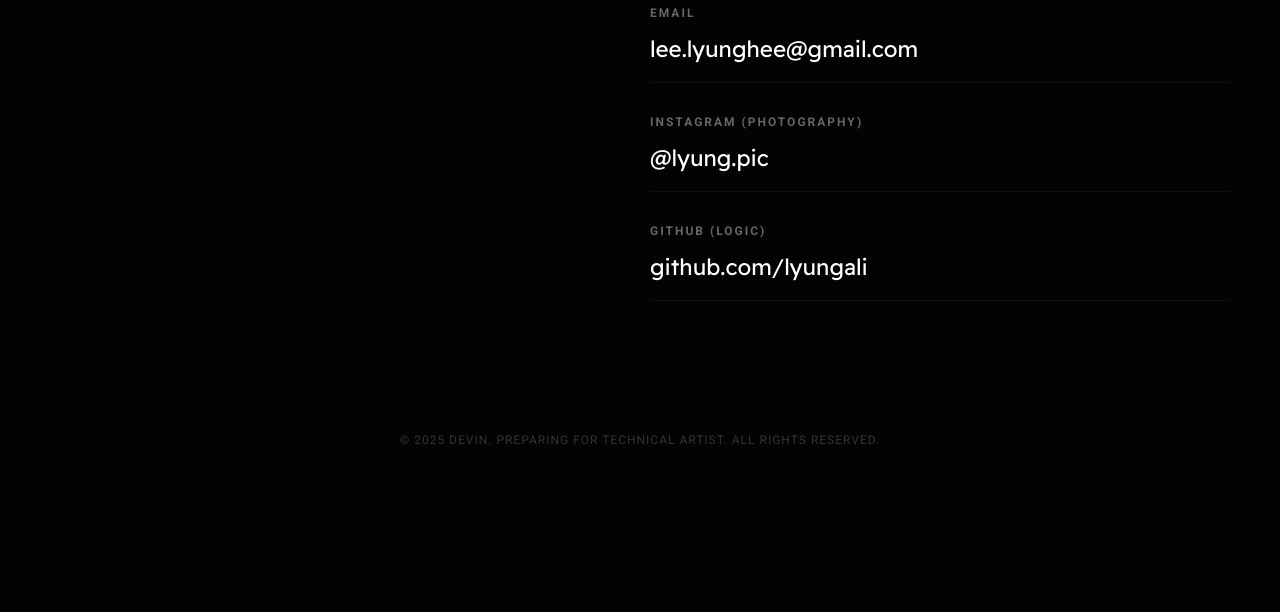
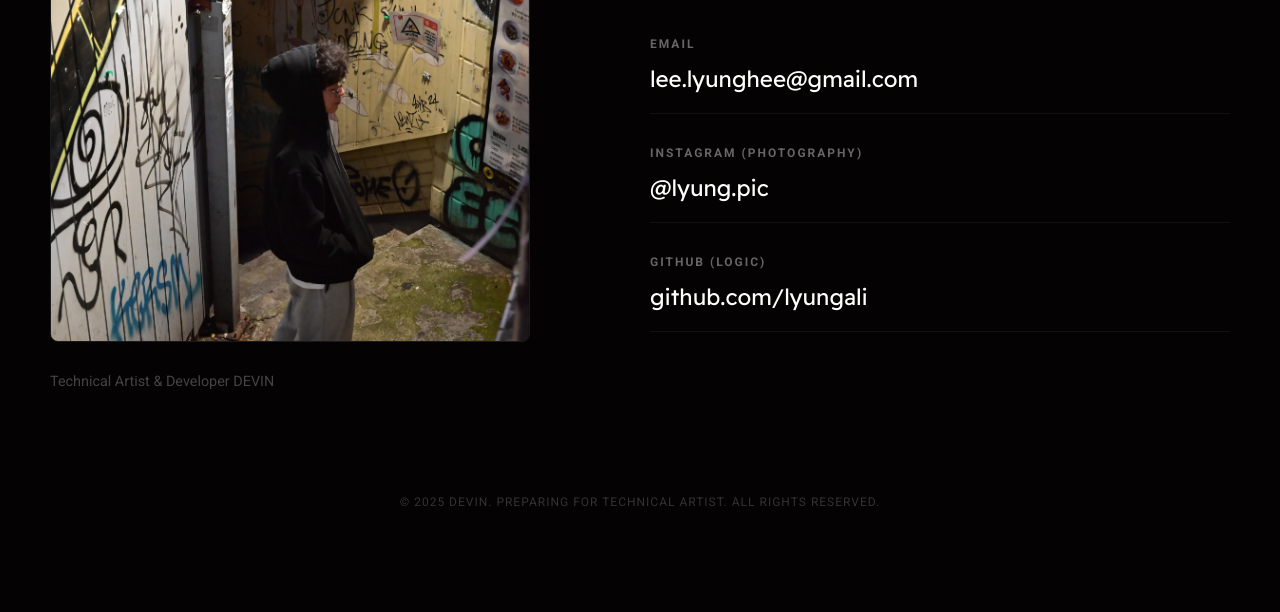
Before and after one commit to lyungali/my_portfolio, a plain HTML site: page contact_page.html in a window 1280 px wide. Shown: the part 318-930 px from the top of the page. Before the commit the page ends 869 px from the top, so only its background shows below. Drawn offline with Linux system fonts and the light colour scheme.

Commit message:
change main profile

```diff
--- a/contact_page.html
+++ b/contact_page.html
@@ -116,7 +116,7 @@
 
     <div class="grid-container">
         <section class="profile-section">
-            <img src="assets/profile.png" alt="Devin Profile Character" class="profile-img">
+            <img src="assets/profile_image_in_contact-01.webp" alt="Devin Profile Character" class="profile-img">
             <p style="color: #444; font-size: 0.9rem;">Technical Artist & Developer DEVIN</p>
         </section>
 
```
